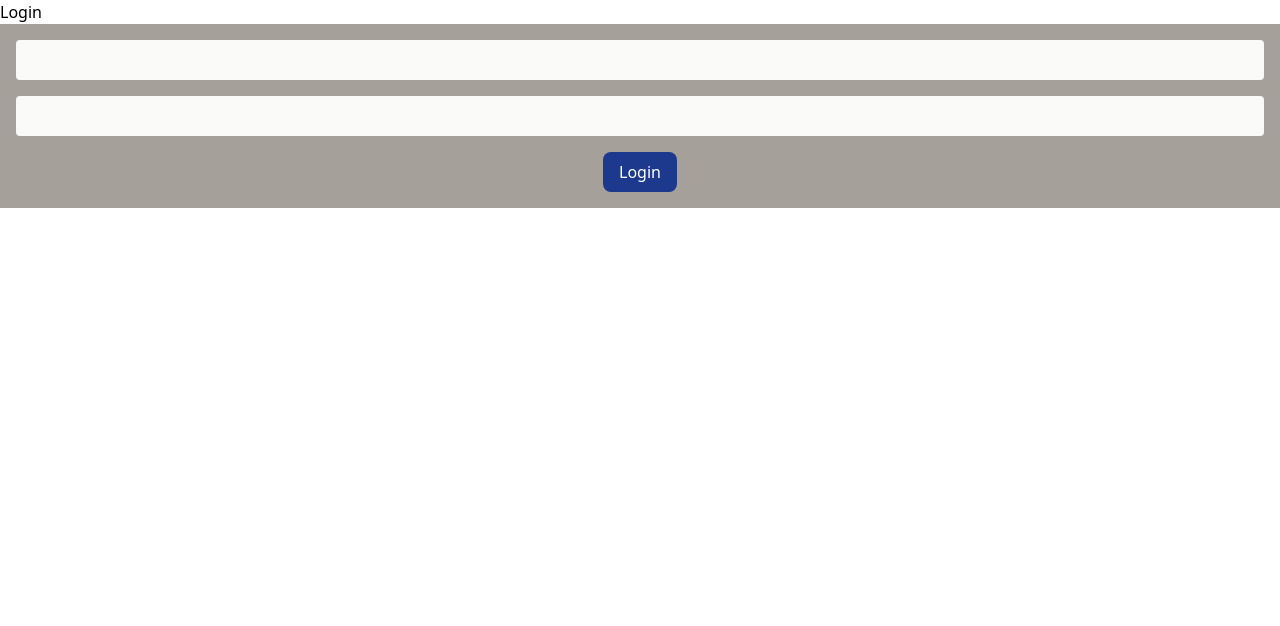
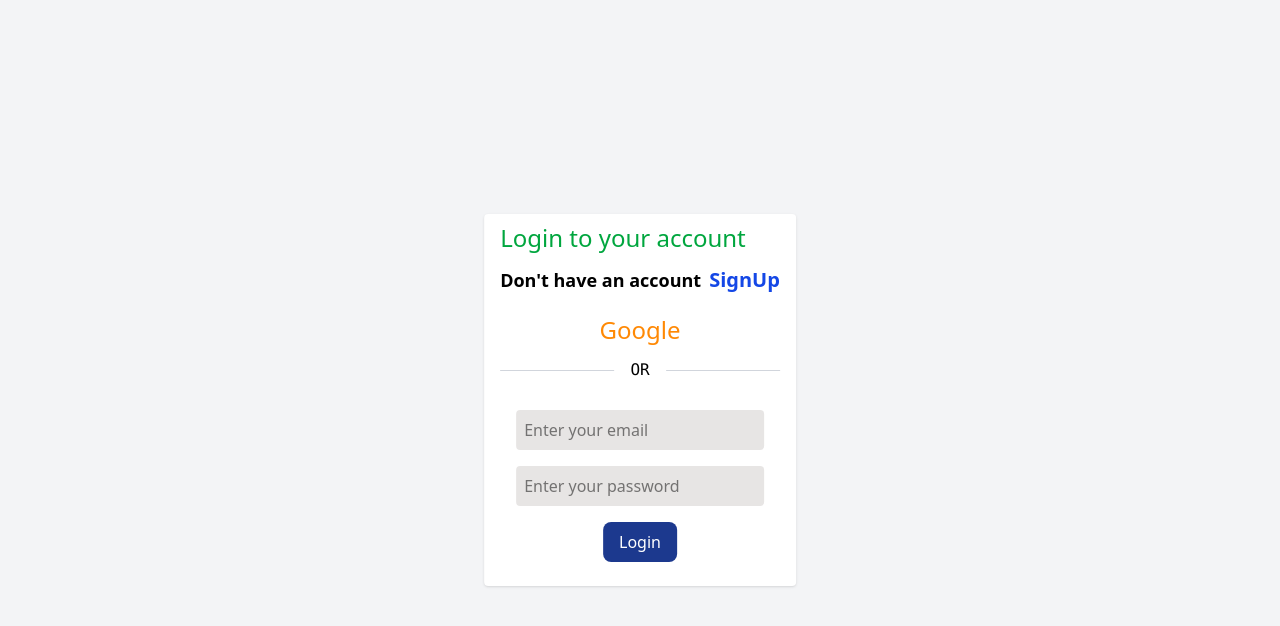
Before and after one commit to Noel-byte/todoapp-frontend, a React (Vite) app: page /login in a window 1280 px wide. Shown: the top 626 px of the page. Built offline with nearby package versions, Linux system fonts and the light colour scheme.

Commit message:
modified frontend

```diff
--- a/src/components/Login.jsx
+++ b/src/components/Login.jsx
@@ -3,13 +3,13 @@ import React from 'react';
 import { useState } from 'react';
 import { useNavigate } from 'react-router-dom';
 
-export const Login = ({ setIsAuthenticated ,fetchData}) => {
+export const Login = ({ setIsAuthenticated, fetchData }) => {
   const [email, setEmail] = useState('');
   const [password, setPassword] = useState('');
-  const [error,setError] = useState('')
+  const [error, setError] = useState('');
   const navigate = useNavigate();
 
-  const handleLogin =  (e) => {
+  const handleLogin = (e) => {
     e.preventDefault();
     axios
       .post('https://todoapp-backend-900w.onrender.com/api/users/login', {
@@ -17,48 +17,66 @@ export const Login = ({ setIsAuthenticated ,fetchData}) => {
         password,
       })
       .then((response) => {
-
-
         localStorage.setItem('token', response.data.token);
         setIsAuthenticated(true);
-        fetchData('all')
+        fetchData('all');
         navigate('/todos'); // redirect to AddTodo page
       })
       .catch((err) => {
-        if(err.response){
-          if(err.response.status===400){
-            setError("User not found. Redirecting to register...")
+        if (err.response) {
+          if (err.response.status === 400) {
+            setError('User not found. Redirecting to register...');
             setTimeout(() => {
-              navigate("/register")
+              navigate('/register');
             }, 1500);
-          }else{
-            setError("Network error or server is down")
+          } else {
+            setError('Network error or server is down');
           }
         }
       });
   };
 
   return (
-    <div>
-      <h2>Login</h2>
+    <div className='relative h-screen w-screen bg-gray-100 '>
+    <div className=" absolute top-1/2 left-1/2 transform -translate-x-1/2 -translate-y-1/2 bg-white rounded shadow py-2 px-4 space-y-3">
+      <h2 className=" text-2xl text-green-600">Login to your account</h2>
+      <div className=" flex gap-2 pb-2">
+        <h3 className=" font-bold text-lg">Don't have an account</h3>
+        <span>
+          <a href="" className=" text-xl font-semibold text-blue-700">
+            SignUp
+          </a>
+        </span>
+      </div>
+      <div className="text-center">
+        <a href="" className='text-2xl font-semibol hover:cursor-pointer hover:text-orange-600 text-orange-400  '>Google</a>
+      </div>
+      <div className=' flex items-center gap-4'>
+        <div className="flex-1 h-px bg-gray-300"></div>
+        <span className='font-mono'>OR</span>
+        <div className=" flex-1 h-px bg-gray-300"></div>
+      </div>
+
       <form
         onSubmit={handleLogin}
-        className="bg-stone-400 p-4 flex flex-col justify-center items-center space-y-4"
+        className="p-4 flex flex-col justify-center items-center space-y-4"
       >
         <input
           type="email"
           name=""
           id=""
+          placeholder='Enter your email'
           onChange={(e) => setEmail(e.target.value)}
-          className="bg-stone-50 p-2 rounded w-full"
+          className="bg-stone-200 p-2 rounded w-full"
           value={email}
         />
         <input
           type="password"
           name=""
           id=""
+          placeholder='Enter your password'
           onChange={(e) => setPassword(e.target.value)}
-          className="bg-stone-50 p-2 rounded w-full"
+          className="bg-stone-200 p-2 rounded w-full"
           value={password}
         />
         <button
@@ -67,8 +85,10 @@ export const Login = ({ setIsAuthenticated ,fetchData}) => {
         >
           Login
         </button>
-        {error&& <p className=' text-red-600'>{error}</p>}
+        {error && <p className=" text-red-600">{error}</p>}
       </form>
     </div>
+    </div>
+
   );
 };
```
